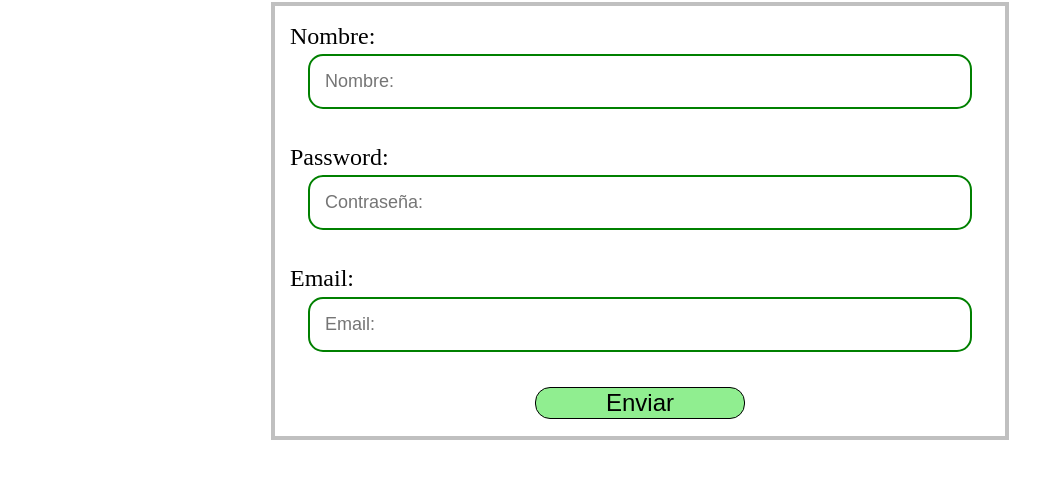
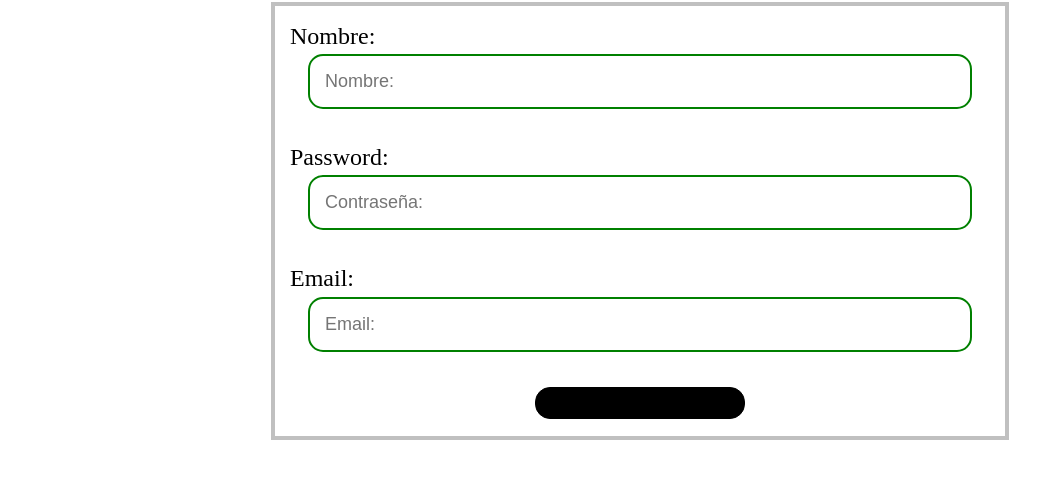
Before and after one commit to Christolml/EjemploIngles, a plain HTML site: page ejemplo/index.html in a window 1280 px wide. In both pictures the pointer is over the input "Enviar". Shown: the part 78-556 px from the top of the page, without its empty margins (0-1064 px from the left). Drawn offline with Linux system fonts and the light colour scheme.

Commit message:
Color background
Se cambio el color ligthgreen a black.

```diff
--- a/ejemplo/estilos.css
+++ b/ejemplo/estilos.css
@@ -14,7 +14,7 @@ html,body{
     border: 1px solid black;
 }
 .enviar:hover{
-    background: lightgreen;
+    background: black;
 }
 
 
```
